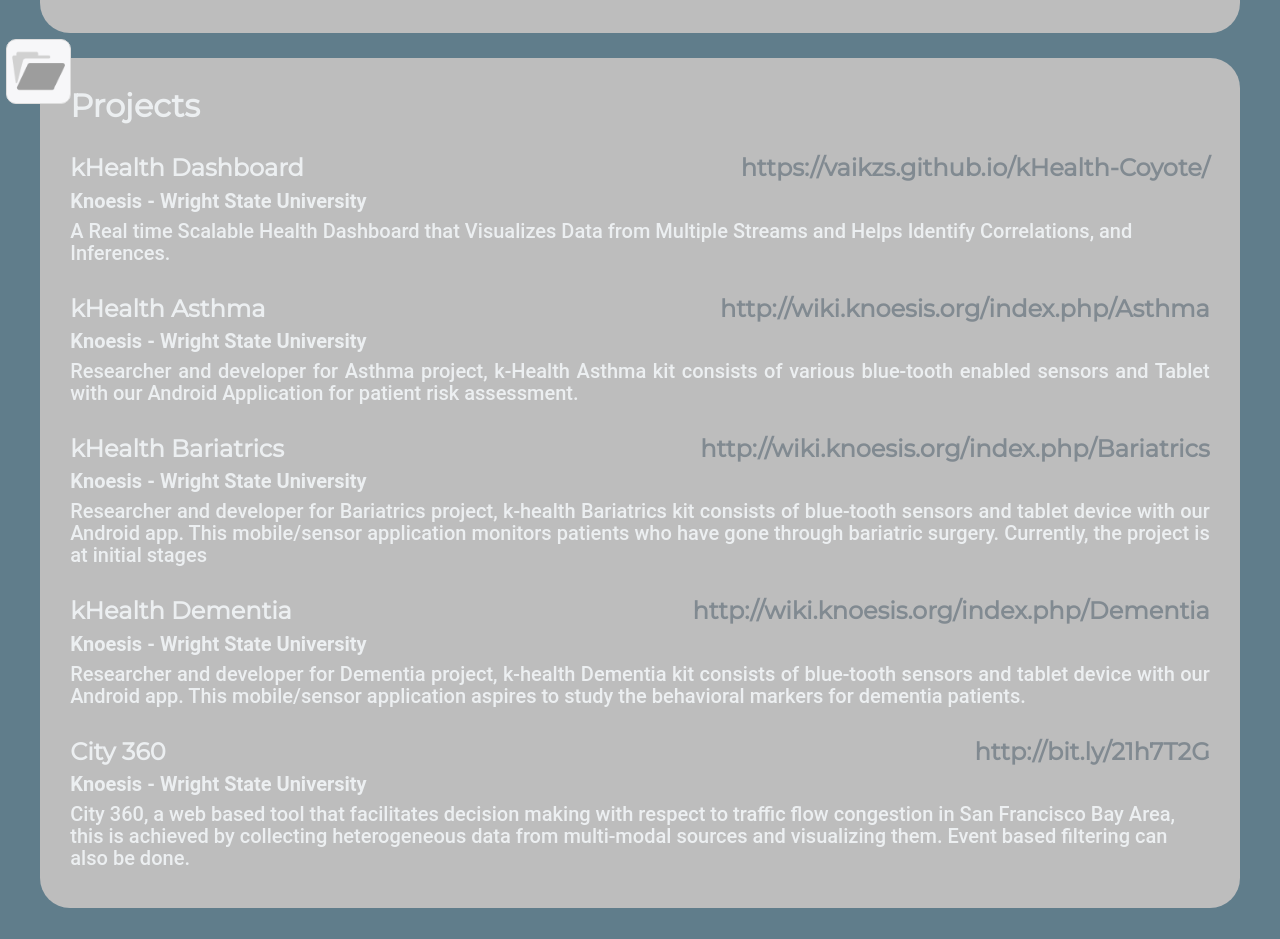
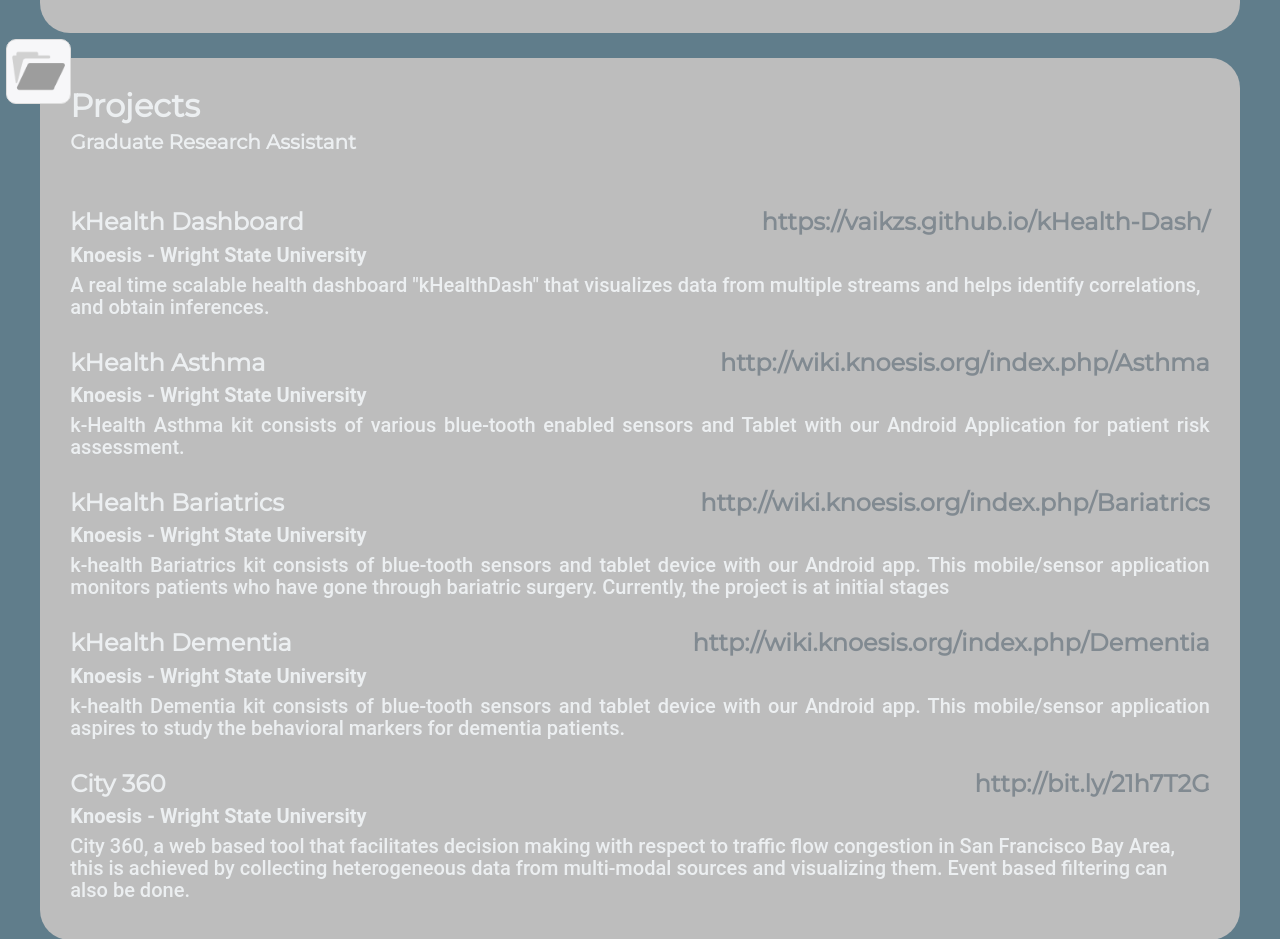
Before and after one commit to vaikzs/vaikzs.github.io, a plain HTML site: page index.html in a window 1280 px wide. Shown: the part 980-1919 px from the top of the page. Drawn offline with nearby package versions, Linux system fonts and the light colour scheme; a script that the page names is missing.

Commit message:
- Rephrasing under projects

```diff
--- a/index.html
+++ b/index.html
@@ -186,7 +186,8 @@
         <blockquote
                 class="blockquote m-l-3 m-t-6 m-x-auto d-block animated slideInLeft text-justify text-custom2 font-weight-bold">
             <h2 class="font-weight-bold">About me</h2>
-            Hello. I'm Vaikunth, a graduate student and an ardent <span class="text-warning text-capitalize">full-stack</span> developer.
+            Hello. I'm Vaikunth, a graduate student and an ardent <span
+                class="text-warning text-capitalize">full-stack</span> developer.
             <!--<br/><span class="delay">Creative.</span>-->
             <!--<br/><span class="delay">Pedantic.</span>-->
             <!--<br/><span class="delay">Artistic.</span>-->
@@ -235,7 +236,7 @@
                     class="pull-xs-right"></span></p>
         </span>
         <span href="#" class="p-x-1">
-            <h4 class="font-weight-bold p-x-2"><span>Research Assistant</span><br> <span
+            <h4 class="font-weight-bold p-x-2"><span>Graduate Research Assistant</span><br> <span
                     class="pull-xs-right h5">Jan '14 - Present</span></h4>
             <p class="font-weight-bold p-x-2 h5">Knoesis - Wright State University, Dayton<span
                     class="pull-xs-right"></span></p>
@@ -263,17 +264,19 @@
                                                class="img-fluid img-thumbnail bg-faded icon-tags"></div>
 
         <h2 class="font-weight-bold p-x-0 m-x-2 m-t-2">Projects</h2>
+        <p class="font-weight-bold p-x-2 h5">Graduate Research Assistant</p><br/>
+
         <span href="#" class="p-x-1">
 
             <h4 class="font-weight-bold p-x-2">kHealth Dashboard <a class="pull-xs-right text-muted hide-on-med-and-up"
-                                                                    href="#"
-                                                                    target="_blank">DemoLink</a>
-                <a class="pull-xs-right text-muted hide-on-med-and-down" href="https://vaikzs.github.io/kHealth-Coyote/"
-                   target="_blank">https://vaikzs.github.io/kHealth-Coyote/</a>
+                                                                    href="https://vaikzs.github.io/kHealth-Dash/"
+                                                                    target="_blank">Link</a>
+                <a class="pull-xs-right text-muted hide-on-med-and-down" href="https://vaikzs.github.io/kHealth-Dash/"
+                   target="_blank">https://vaikzs.github.io/kHealth-Dash/</a>
             </h4>
 
             <p class="font-weight-bold p-x-2 h5 text-justify">Knoesis - Wright State University</p>
-            <p class="p-x-2 h5">A Real time Scalable Health Dashboard that Visualizes Data from Multiple Streams and Helps Identify Correlations, and Inferences.</p>
+            <p class="p-x-2 h5">A real time scalable health dashboard "kHealthDash" that visualizes data from multiple streams and helps identify correlations, and obtain inferences.</p>
 
         </span>
 
@@ -287,7 +290,7 @@
             <p class="font-weight-bold p-x-2 h5">Knoesis - Wright State University<span></span>
 
             </p>
-            <p class="p-x-2 h5 text-justify">Researcher and developer for Asthma project, k-Health Asthma kit consists of various blue-tooth enabled sensors and Tablet with our Android Application for patient risk assessment.</p>
+            <p class="p-x-2 h5 text-justify">k-Health Asthma kit consists of various blue-tooth enabled sensors and Tablet with our Android Application for patient risk assessment.</p>
         </span>
         <span href="#" class="p-x-1">
             <h4 class="font-weight-bold p-x-2">kHealth Bariatrics<a class="pull-xs-right text-muted hide-on-med-and-up"
@@ -298,7 +301,7 @@
                     target="_blank">http://wiki.knoesis.org/index.php/Bariatrics</a></h4>
             <p class="font-weight-bold p-x-2 h5">Knoesis - Wright State University<span></span>
             </p>
-            <p class="p-x-2 h5 text-justify">Researcher and developer for Bariatrics project, k-health Bariatrics kit consists of blue-tooth sensors and tablet device with our Android app. This mobile/sensor application monitors patients who have gone through bariatric surgery. Currently, the project is at initial stages</p>
+            <p class="p-x-2 h5 text-justify">k-health Bariatrics kit consists of blue-tooth sensors and tablet device with our Android app. This mobile/sensor application monitors patients who have gone through bariatric surgery. Currently, the project is at initial stages</p>
         </span>
         <span href="#" class="p-x-1">
             <h4 class="font-weight-bold p-x-2">kHealth Dementia<a class="pull-xs-right text-muted hide-on-med-and-up"
@@ -309,7 +312,7 @@
                     target="_blank">http://wiki.knoesis.org/index.php/Dementia</a></h4>
             <p class="font-weight-bold p-x-2 h5">Knoesis - Wright State University<span></span>
             </p>
-            <p class="p-x-2 h5 text-justify">Researcher and developer for Dementia project, k-health Dementia kit consists of blue-tooth sensors and tablet device with our Android app. This mobile/sensor application aspires to study the behavioral markers for dementia patients.</p>
+            <p class="p-x-2 h5 text-justify">k-health Dementia kit consists of blue-tooth sensors and tablet device with our Android app. This mobile/sensor application aspires to study the behavioral markers for dementia patients.</p>
         </span>
 
         <span href="#" class="p-x-1">
```
